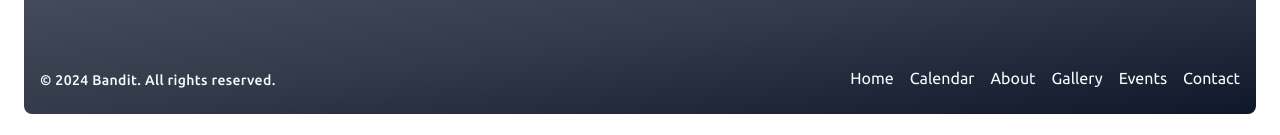
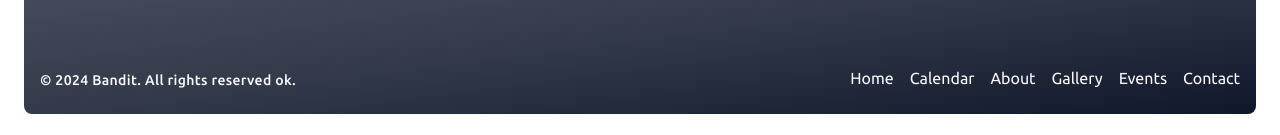
Before and after one commit to rummansheikh69/bandit-agency, a React (Vite) app in the folder frontend/: page / in a window 1280 px wide. Shown: the part 3643-3778 px from the top of the page. Built offline with nearby package versions, Linux system fonts and the light colour scheme.

Commit message:
checking

```diff
--- a/frontend/src/pages/HomePage.jsx
+++ b/frontend/src/pages/HomePage.jsx
@@ -522,7 +522,7 @@ export default function Component() {
       <footer className="bg-white text-primary-foreground p-6 mt-12">
         <div className="container mx-auto flex flex-col md:flex-row justify-between items-end pb-6 bg-gradient-to-tl from-primary via-primary/85 to-primary/75 h-40 px-4 rounded-lg">
           <div className="text-sm mb-4 md:mb-0 font-medium tracking-wide">
-            &copy; 2024 Bandit. All rights reserved.
+            &copy; 2024 Bandit. All rights reserved ok.
           </div>
           <nav className="flex space-x-4">
             {menuItems.map((item) => (
```
